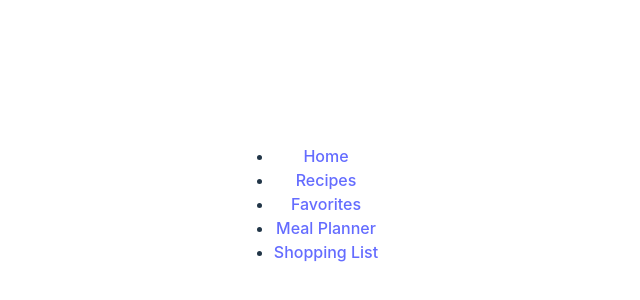
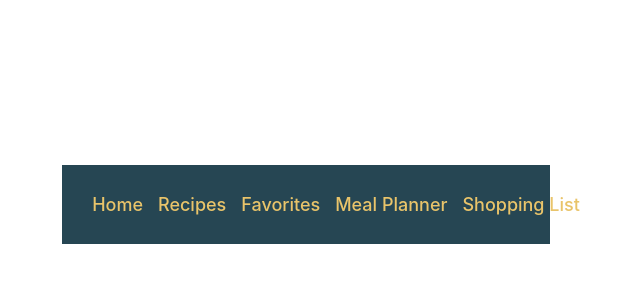
Before and after one commit to vnelai/Meal_Prep_Pro_FE, a React (Vite) app: page / in a window 1280 px wide. Shown: the part 196-496 px from the top of the page, without its empty margins (334-974 px from the left). Built offline with nearby package versions, Linux system fonts and the light colour scheme.

Commit message:
Add styling for Nav component

```diff
--- a/src/components/nav/Nav.css
+++ b/src/components/nav/Nav.css
@@ -0,0 +1,22 @@
+.menu {
+    background-color: #264653;  /* Sets background color */
+    padding: 10px 0; /* Adds space top and bottom */
+  }
+
+  .menu-links {
+    display: flex; /* Arrange layout */
+    justify-content: space-between; display: flex; /* Add space between items */
+    list-style-type: none;   /* Remove bullet points */
+    width: 100%; /* Take full width of container */
+    padding: 0 30px; /* Add space on the left and right of the link */
+  }
+
+  .menu-link {
+    color: #E9C46A;  /* Sets color of text */
+    text-decoration: none; /* Removes underline from link */
+    font-size: 18px;  /* Sets font size */
+  }
+
+  .menu-link:hover {
+    text-decoration: underline; /* Adds underline when hovered */
+  }
```
